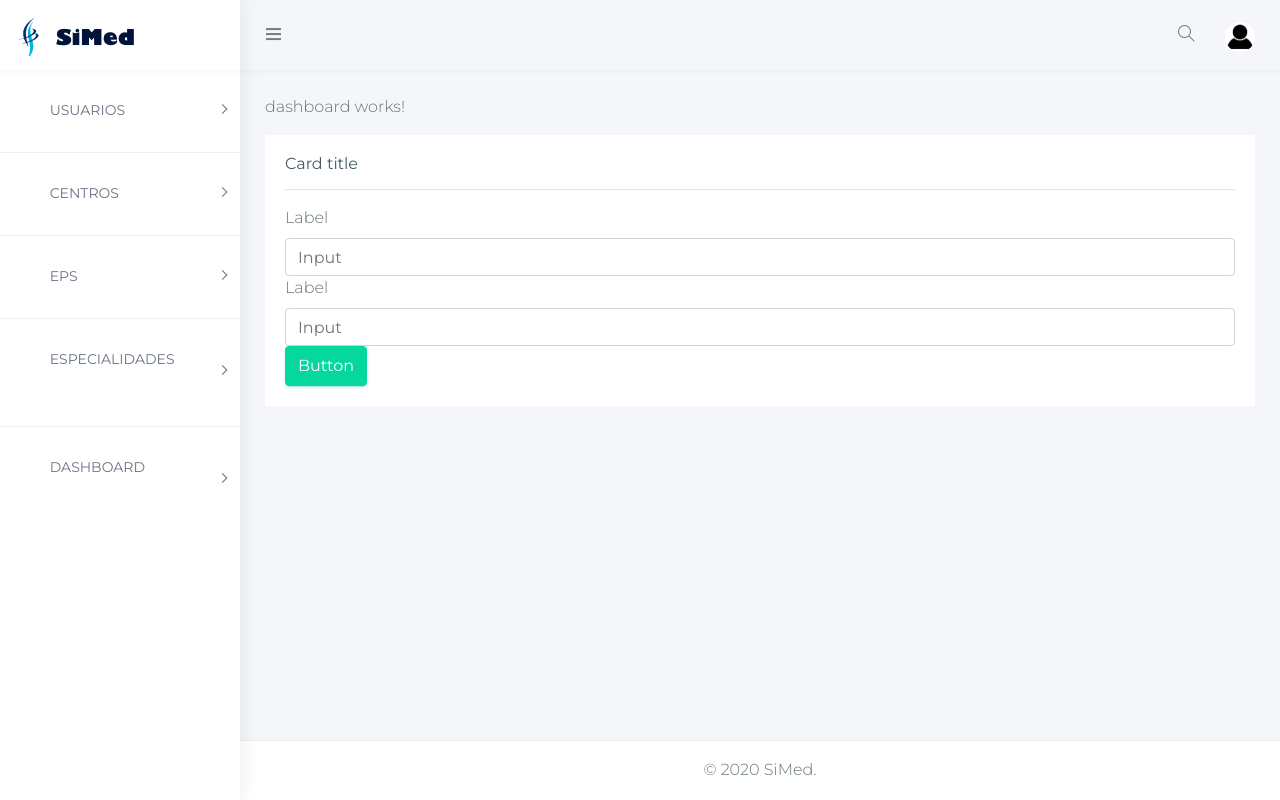
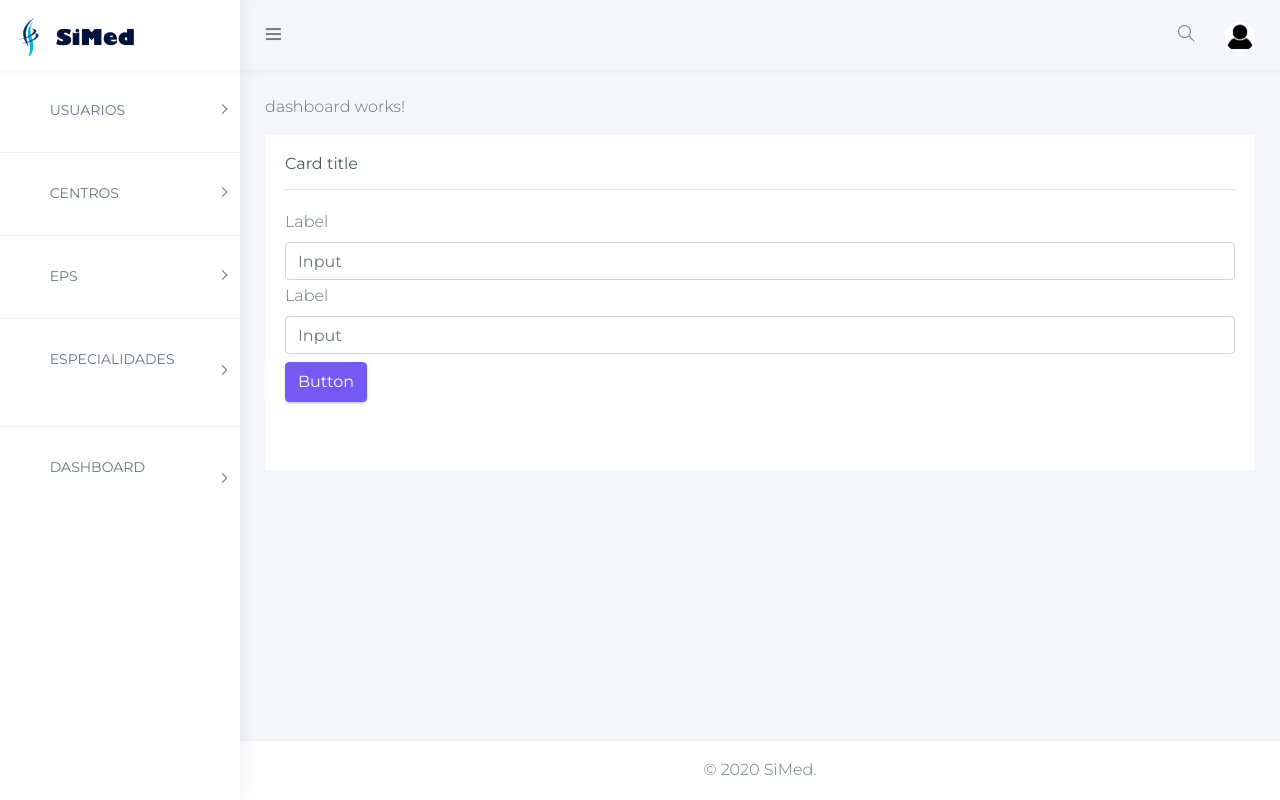
Before and after one commit to IngSwEspec2030/SiMed, an Angular app in the folder application/frontend/: page /dashboard in a window 1280 px wide. Built offline with nearby package versions, Linux system fonts and the light colour scheme; a web font is replaced by a local one.

Commit message:
Actualización de navbar

```diff
--- a/application/frontend/src/app/pages/dashboard/dashboard.component.html
+++ b/application/frontend/src/app/pages/dashboard/dashboard.component.html
@@ -1,21 +1,19 @@
 <p>dashboard works!</p>
 <div class="card">
-    <div class="card-body mb-10">
+    <div class="card-body mb-5">
         <h5 class="card-title">Card title</h5>
         <hr>
-
-
-        <div class="row ">
-            <div class="col-12">
+        <div class="row">
+            <div class="col-12 mt-1">
                 <label for="input1">Label</label>
                 <input id="input1" class="form-control" placeholder="Input">
             </div>
-            <div class="col-12">
+            <div class="col-12 mt-1">
                 <label for="input2">Label</label>
                 <input id="input2" class="form-control" placeholder="Input">
             </div>
-            <div class="col-12">
-                <button type="button" class="btn btn-success ">Button</button>
+            <div class="col-12 mt-2">
+                <button type="button" class="btn btn-primary ">Button</button>
             </div>
 
         </div>
```
